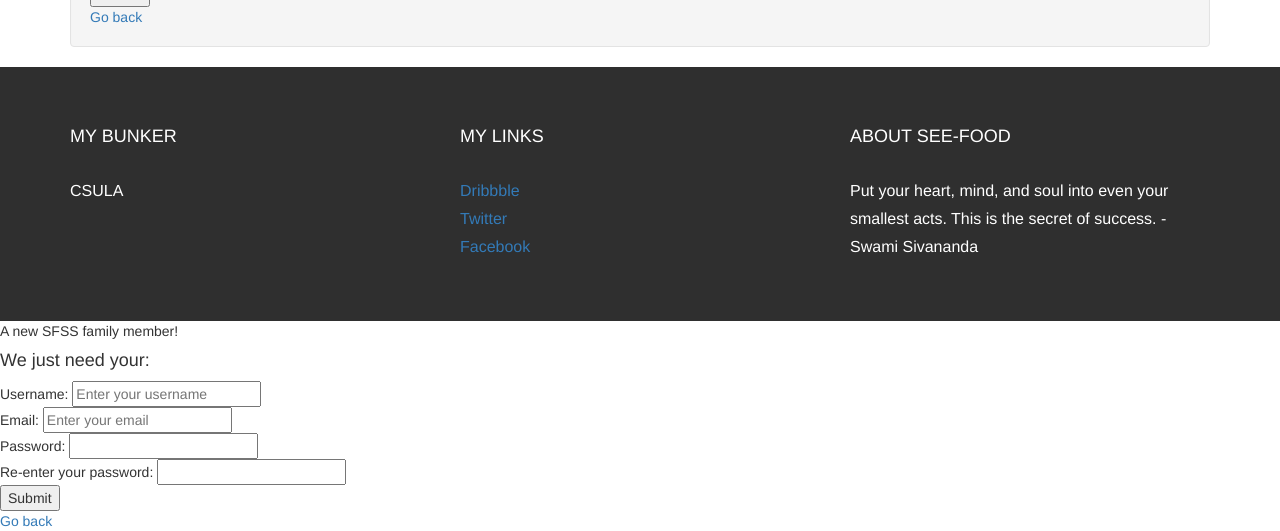
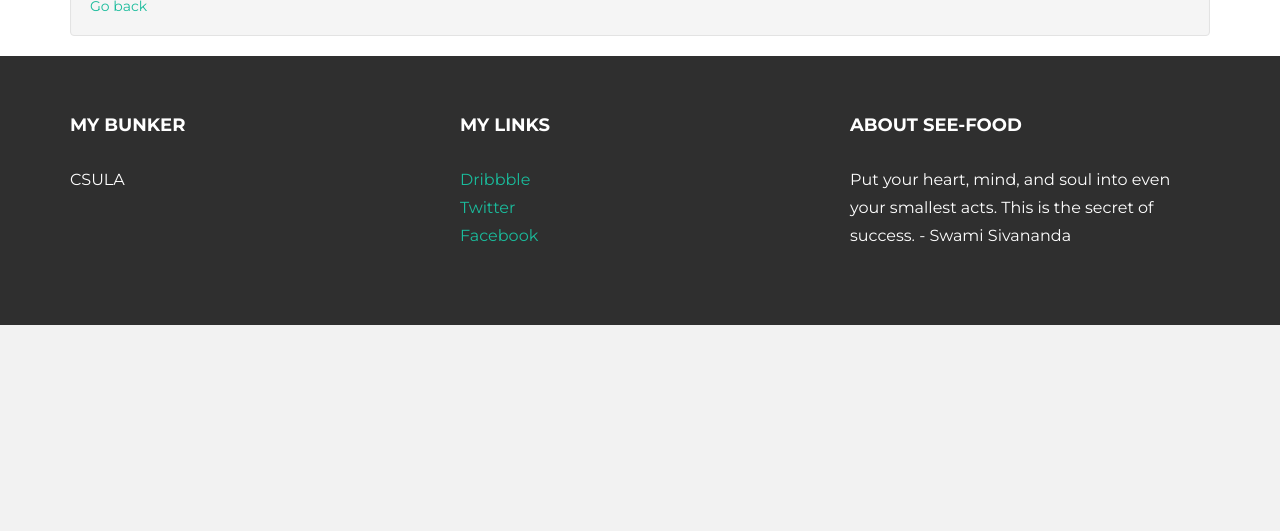
Before and after one commit to CS-3337-Spr2017-MWsec/Sea-Food-, a Java web app: page /RegistrationController in a window 1280 px wide. Shown: the part 746-1277 px from the top of the page. After the commit the page ends 1071 px from the top, so only its background shows below. Run offline with Tomcat 11, a stand-in JSP engine, Linux system fonts and the light colour scheme; data that the repository does not hold is empty; some libraries are stand-ins or nearby versions.

Commit message:
fixed registration

```diff
--- a/SeeFoodWorkspace/See-Food/WebContent/WEB-INF/SFSS/Homepage.jsp
+++ b/SeeFoodWorkspace/See-Food/WebContent/WEB-INF/SFSS/Homepage.jsp
@@ -86,7 +86,7 @@
 
 	<div class="container pt">
 		<div class="row mt">
-			<div class=""col-lg-6">
+			<div class="col-lg-6 col-lg-offset-3 centered">
 				<h3 style="text-align: left;">Products</h3>
 				<hr>
 
--- a/SeeFoodWorkspace/See-Food/WebContent/WEB-INF/SFSS/Registration.jsp
+++ b/SeeFoodWorkspace/See-Food/WebContent/WEB-INF/SFSS/Registration.jsp
@@ -1,10 +1,11 @@
-<%@ page language="java" contentType="text/html; charset=ISO-8859-1" pageEncoding="ISO-8859-1"%>
+<%@ page language="java" contentType="text/html; charset=ISO-8859-1"
+	pageEncoding="ISO-8859-1"%>
 
 <%@taglib prefix="c" uri="http://java.sun.com/jsp/jstl/core"%>
 <%@taglib prefix="fn" uri="http://java.sun.com/jsp/jstl/functions"%>
 
-<%@taglib prefix="c" uri="http://java.sun.com/jsp/jstl/core" %>
-<%@taglib prefix="fn" uri="http://java.sun.com/jsp/jstl/functions" %>
+<%@taglib prefix="c" uri="http://java.sun.com/jsp/jstl/core"%>
+<%@taglib prefix="fn" uri="http://java.sun.com/jsp/jstl/functions"%>
 
 <!DOCTYPE html PUBLIC "-//W3C//DTD HTML 4.01 Transitional//EN" "http://www.w3.org/TR/html4/loose.dtd">
 <html>
@@ -208,45 +209,6 @@
 
 
 	<script src="assets/js/bootstrap.min.js"></script>
-<link rel="stylesheet" href="https://maxcdn.bootstrapcdn.com/bootstrap/3.3.7/css/bootstrap.min.css"
-integrity="sha384-BVYiiSIFeK1dGmJRAkycuHAHRg32OmUcww7on3RYdg4Va+PmSTsz/K68vbdEjh4u" crossorigin="anonymous">
 
-<title>Registration</title>
-</head>
-<body>
-	<c:choose>
-		<c:when test="${empty billing}">
-		<div style="jumbotron">
-			<!-- <h3>A new SFSS family member!</h3> -->
-			<header>A new SFSS family member!</header>
-
-			<h4>We just need your:</h4>
-			<form action="RegistrationController" method="POST">
-				Username: <input type="text" name="username" placeholder="Enter your username"/><br/>
-				Email: <input type="text" name="email" placeholder="Enter your email"/><br/>
-				Password: <input type="password" name="password1"/><br/>
-				Re-enter your password: <input type="password" name="password2"/><br/>
-				<input type="submit" value="Submit"/>
-			</form>
-			<a href="SeeFoodController">Go back</a>
-		</div>
-		</c:when>
-
-		<c:otherwise>
-			<c:if test="${not empty username}">
-				<h3>Oh? So you want these products?</h3>
-				<h4>In order for us to deliver these to your door, we'll need:</h4>
-				<form action="RegistrationController" method="POST">
-					First name: <input type="text" name="firstName"><br/>
-					Last name: <input type="text" name="lastName"><br/>
-					Shipping address: <input type="text" name="shippingAddress"><br/>
-					Phone number: <input type="text" name="number"><br/>
-					Billing address: <input type="text" name="billingAddress"><br/>
-					Card number: <input type="text" name="card"><br/>
-					<input type="submit" value="Submit">
-				</form>
-			</c:if>
-		</c:otherwise>
-	</c:choose>
 </body>
 </html>
```
